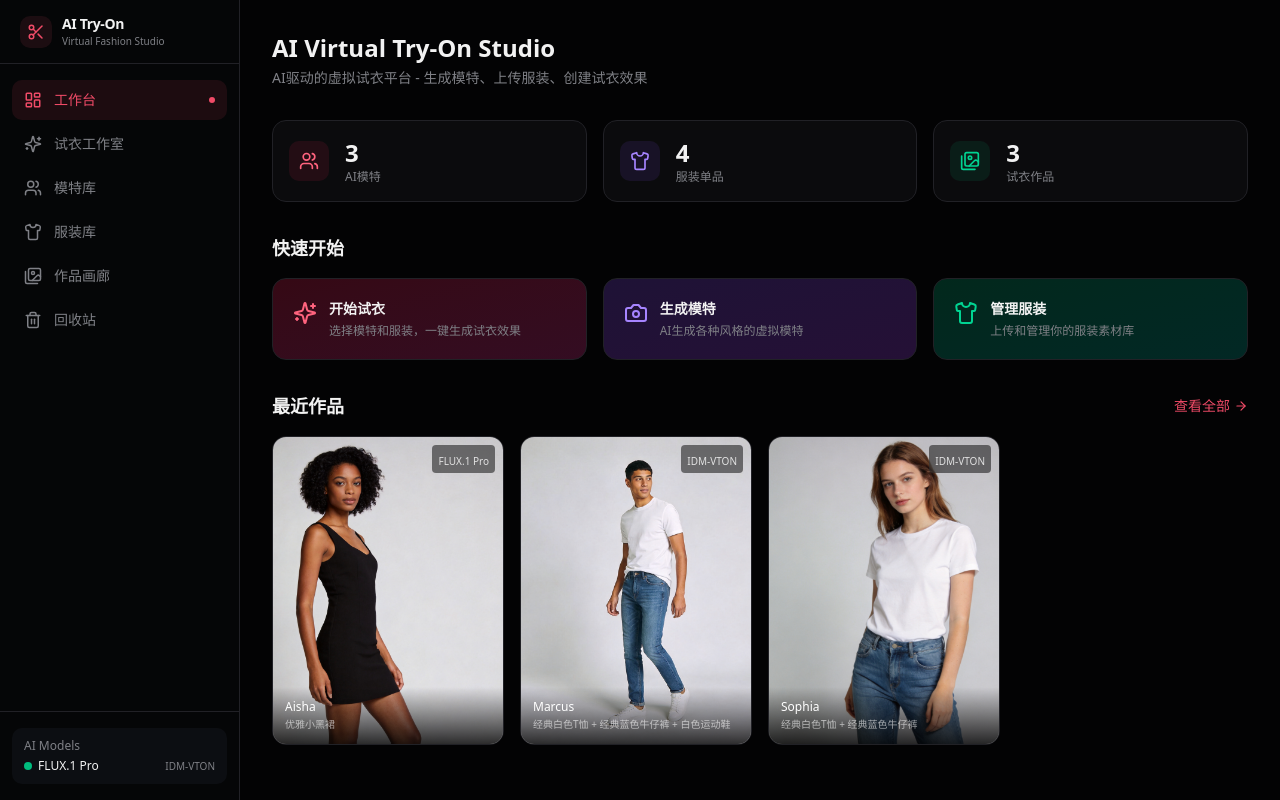
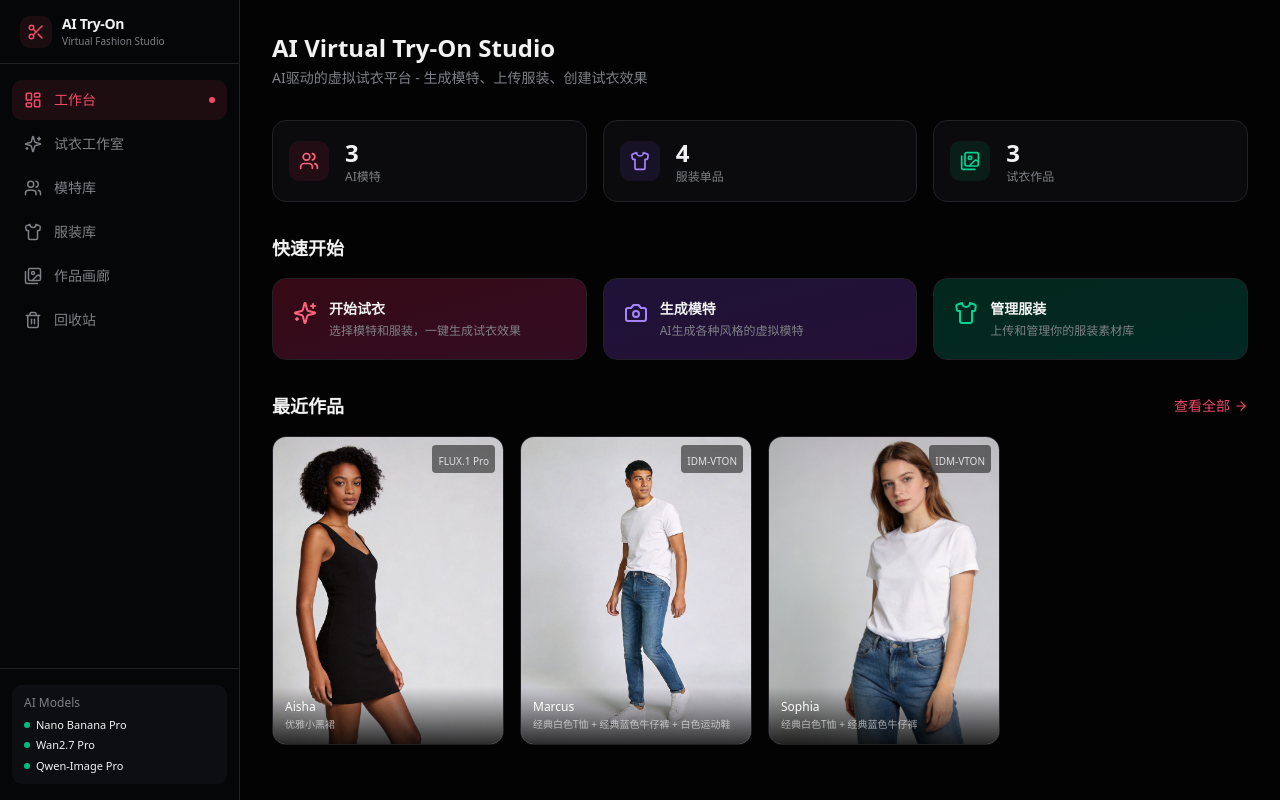
Before and after one commit to wqdcjnb/virtual-model-tool, a Next.js app: page / in a window 1280 px wide. Built offline with nearby package versions, Linux system fonts and the light colour scheme.

Commit message:
fix: sidebar bottom shows actual model list from constants

```diff
--- a/src/components/sidebar.tsx
+++ b/src/components/sidebar.tsx
@@ -12,6 +12,7 @@ import {
   Trash2,
 } from 'lucide-react';
 import { cn } from '@/lib/utils';
+import { MODEL_CONFIGS } from '@/lib/constants';
 
 const navItems = [
   { href: '/', label: '工作台', icon: LayoutDashboard },
@@ -66,12 +67,13 @@ export function Sidebar() {
       {/* Bottom section */}
       <div className="px-3 py-4 border-t border-border">
         <div className="px-3 py-2.5 rounded-lg bg-accent/30">
-          <p className="text-xs text-muted-foreground">AI Models</p>
-          <div className="flex items-center gap-1.5 mt-1">
-            <span className="inline-block w-2 h-2 rounded-full bg-emerald-500 animate-pulse" />
-            <span className="text-xs text-foreground">FLUX.1 Pro</span>
-            <span className="text-[10px] text-muted-foreground ml-auto">IDM-VTON</span>
-          </div>
+          <p className="text-xs text-muted-foreground mb-1.5">AI Models</p>
+          {MODEL_CONFIGS.map((m) => (
+            <div key={m.id} className="flex items-center gap-1.5 mt-1">
+              <span className="inline-block w-1.5 h-1.5 rounded-full bg-emerald-500" />
+              <span className="text-[11px] text-foreground">{m.name}</span>
+            </div>
+          ))}
         </div>
       </div>
     </aside>
```
